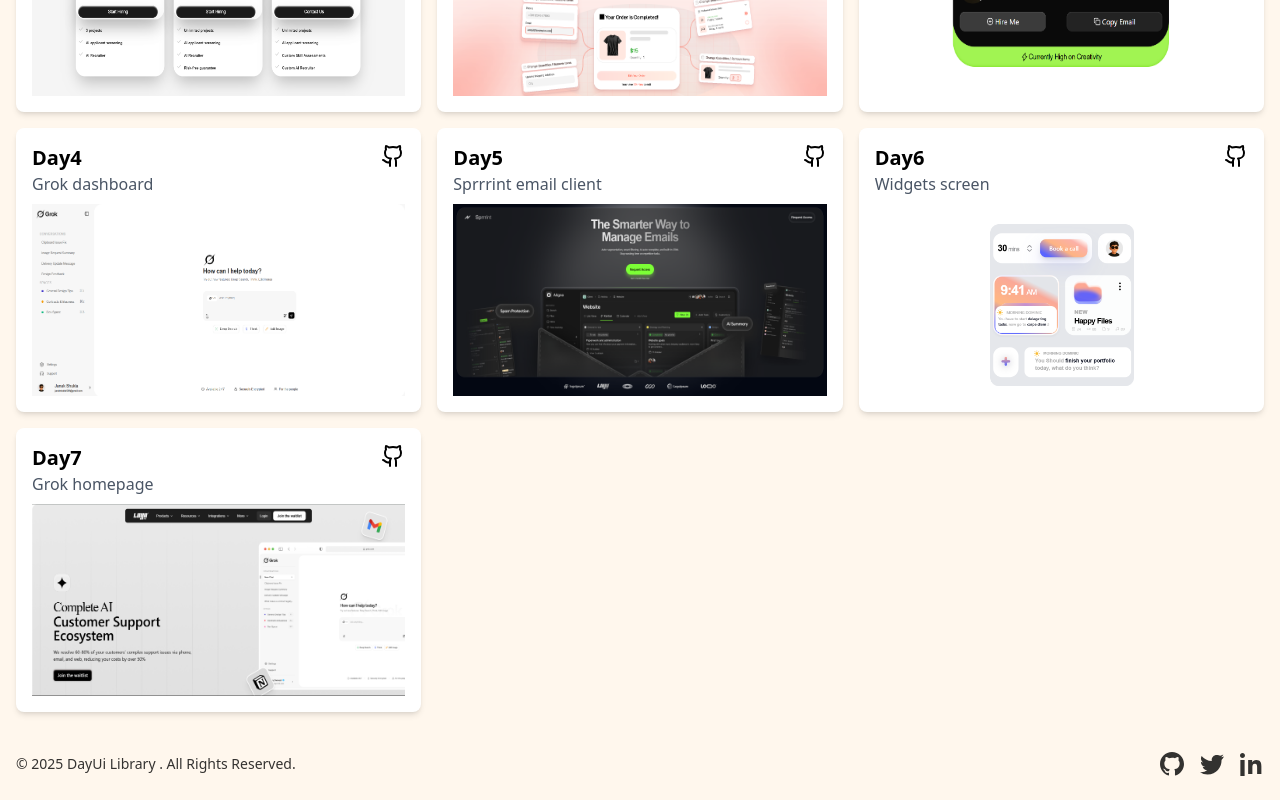
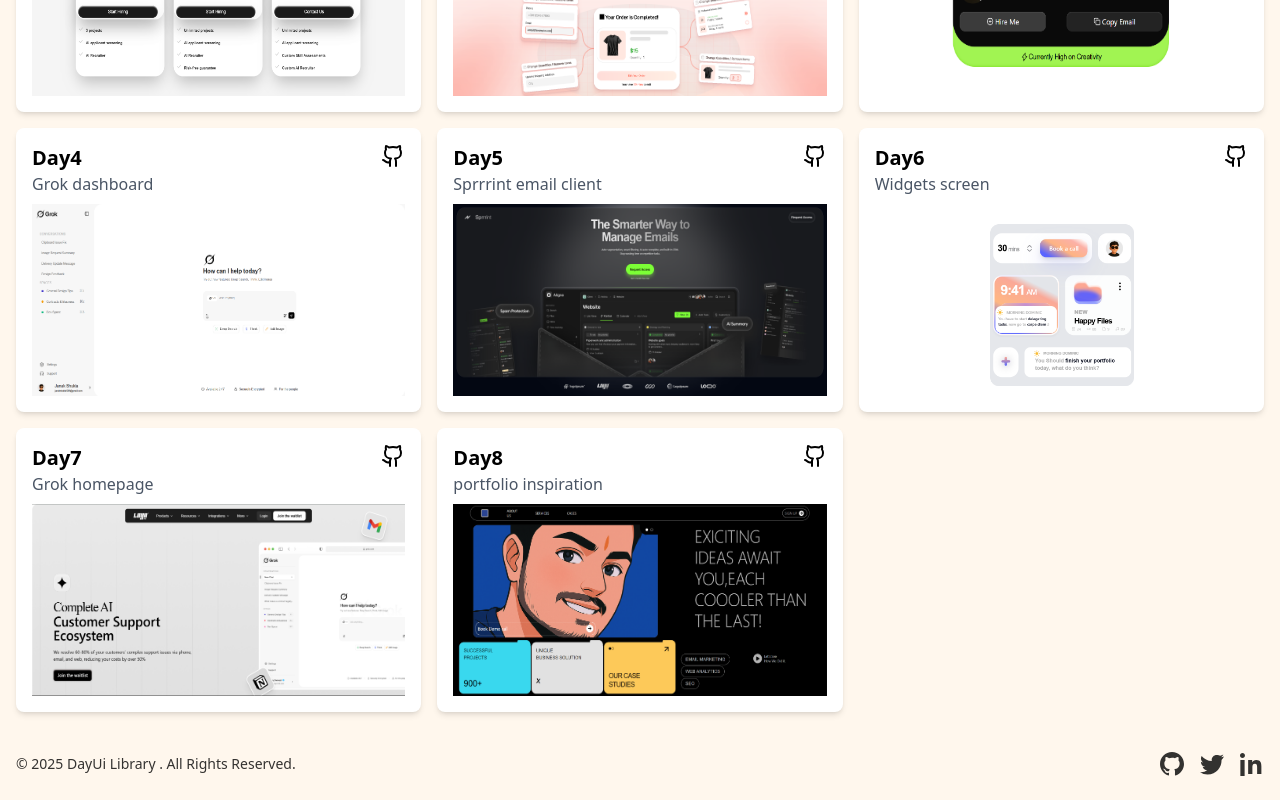
Before and after one commit to janakshukla/Dayui, a React (Vite) app: page / in a window 1280 px wide. Shown: the part 1004-1804 px from the top of the page. Built offline with nearby package versions, Linux system fonts and the light colour scheme.

Commit message:
add: include Day8 portfolio inspiration in Home component with new image and link

```diff
--- a/src/Pages/Home.tsx
+++ b/src/Pages/Home.tsx
@@ -6,6 +6,7 @@
 import Day5 from "../assets/day5/day5.png";
 import Day6 from "../assets/day6/day6.png";
 import Day7 from "../assets/day7/day7.png";
+import Day8 from "../assets/day8/day8.png";
 import NavBar from "../components/Home/NavBar";
 import HeroSection from "../components/Home/HeroSection";
 import bgimage from "../assets/Home/hero.png";
@@ -62,6 +63,13 @@
       image: Day7,
       link: "/day7",
     },
+    {
+      day: 8,
+      title: "Day8",
+      description: "portfolio inspiration ",
+      image: Day8,
+      link: "/day8",
+    },
   ];
 
   return (
```
Also changed, not shown: src/assets/day8/day8.png (added).
